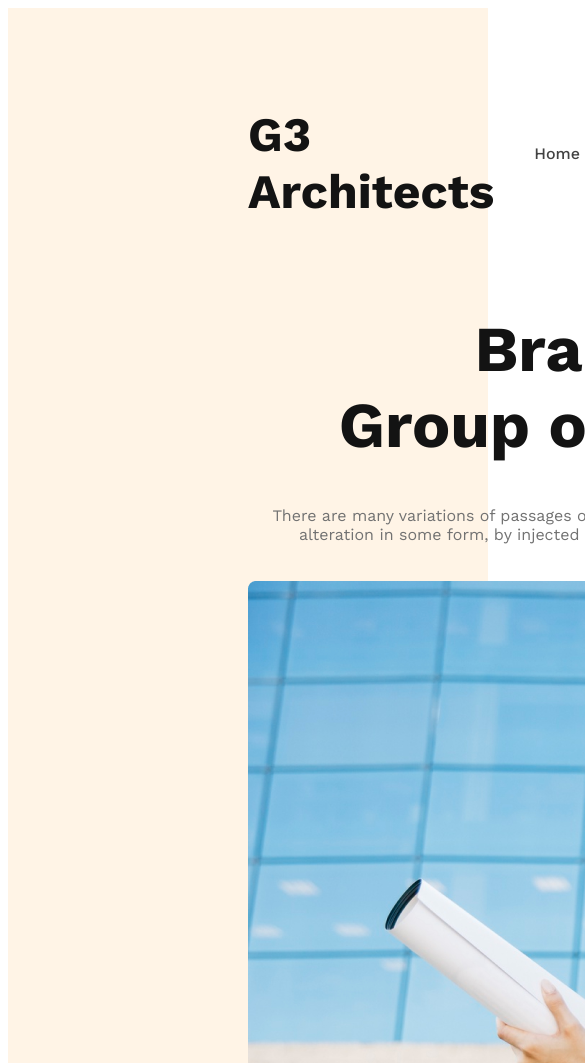
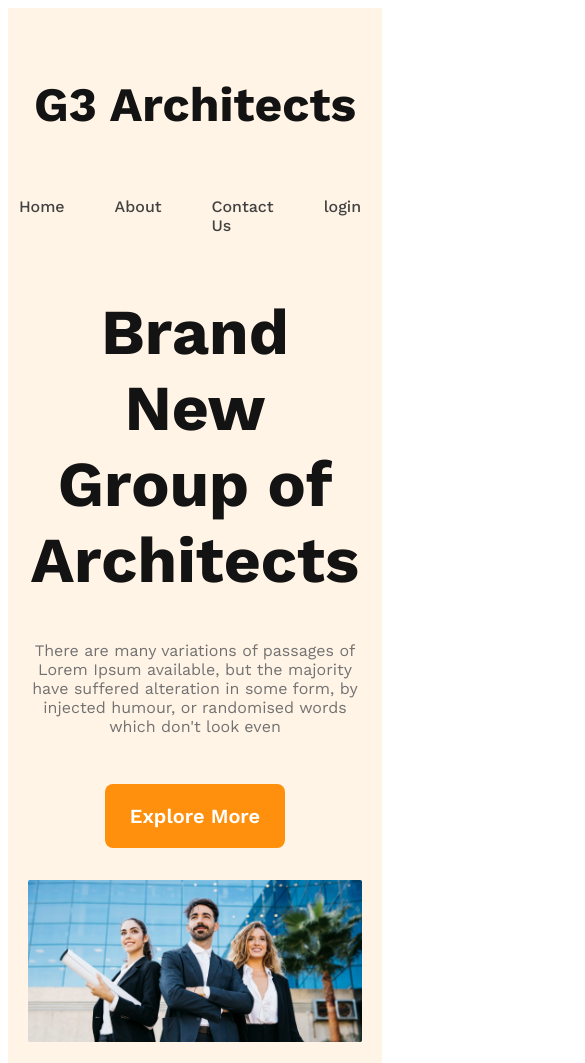
Before and after one commit to zorojuro999/g3-architect-web, a plain HTML site: page index.html in a window 390 px wide. Shown: the top 1063 px of the page, 585 px wide, since content can reach past the window. Drawn offline with nearby package versions, Linux system fonts and the light colour scheme.

Commit message:
added header with responsives

```diff
--- a/styles/architect.css
+++ b/styles/architect.css
@@ -4,6 +4,18 @@
   font-family: 'Work Sans', sans-serif;
 }
 
+.btn-primary{
+  text-align: center;
+  font-size: 1.25rem;
+  font-weight: 600;
+  border-radius: 8px;
+  color: white;
+  background: #FF900E;
+  padding: 20px 25px;
+  border: 0;
+  cursor: pointer;
+  margin: 32px auto;
+}
 /* header styles */
 
 header{
@@ -43,23 +55,44 @@
 /* banner styles */
 
 .banner-content{
-  width: 800px;
+  width: 100%;
   text-align: center;
   margin: 0 auto;
 }
 
 .banner > img{
-  width: 1440px;
-  height: 700px;
+  width: 100%;
+  margin: 0 auto;
 }
 
 .banner-title{
   color:#131313;
-  font-size: 64px;
+  font-size: 4rem;
   font-weight: 700;
 }
 .banner-description{
   color:#727272;
-  font-size: 16px;
+  font-size: 1rem;
   font-weight: 400;
 }
+
+/* responsive media */
+
+@media screen and (max-width:576px) {
+  header{
+    padding: 20px;
+  }
+  nav{
+    flex-direction: column;
+  }
+}
+
+@media screen and (min-width:576px) and (max-width:960px) {
+  header{
+    padding: 50px;
+  }
+  nav{
+    flex-direction: column;
+  }
+
+}
```
